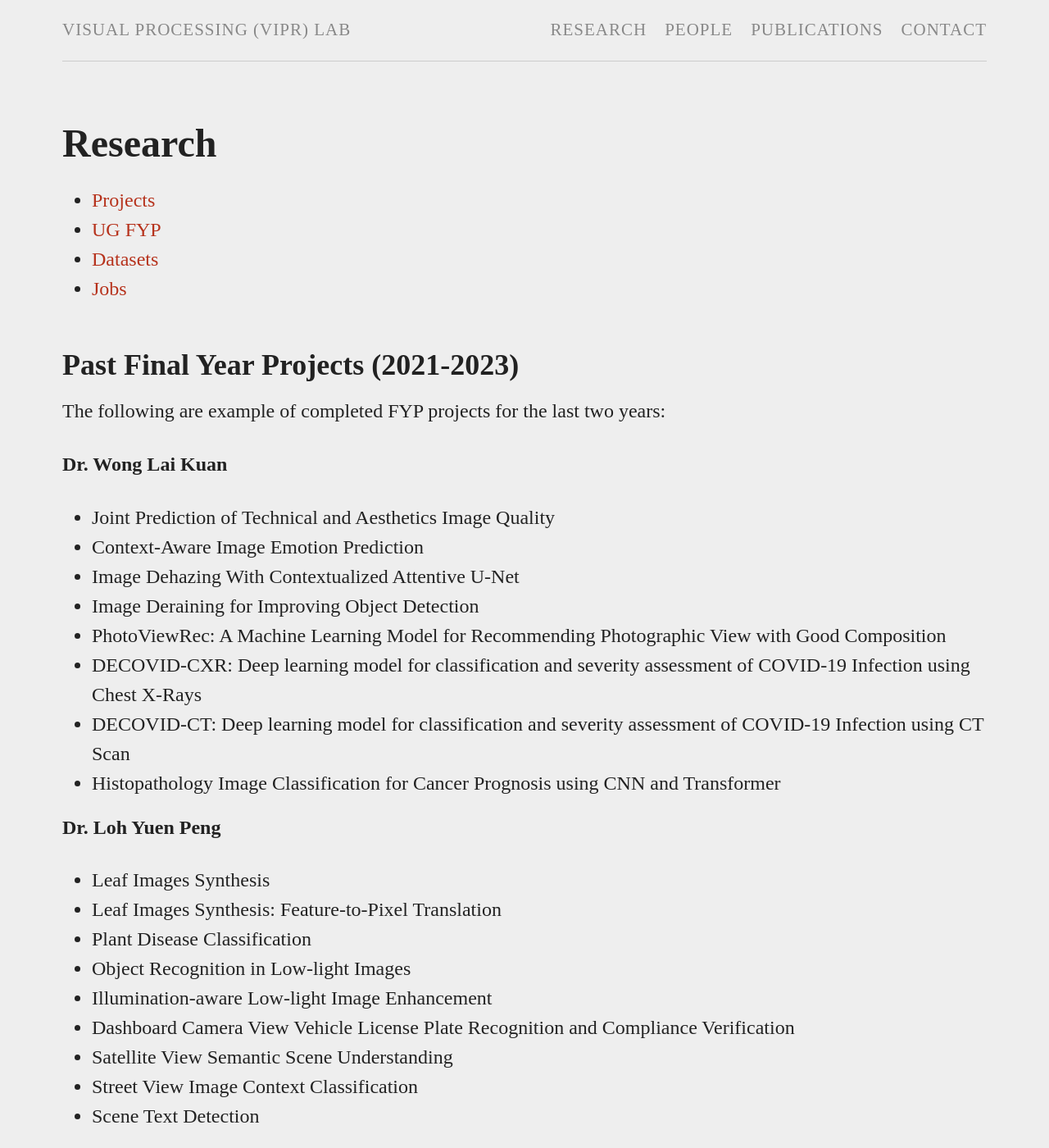
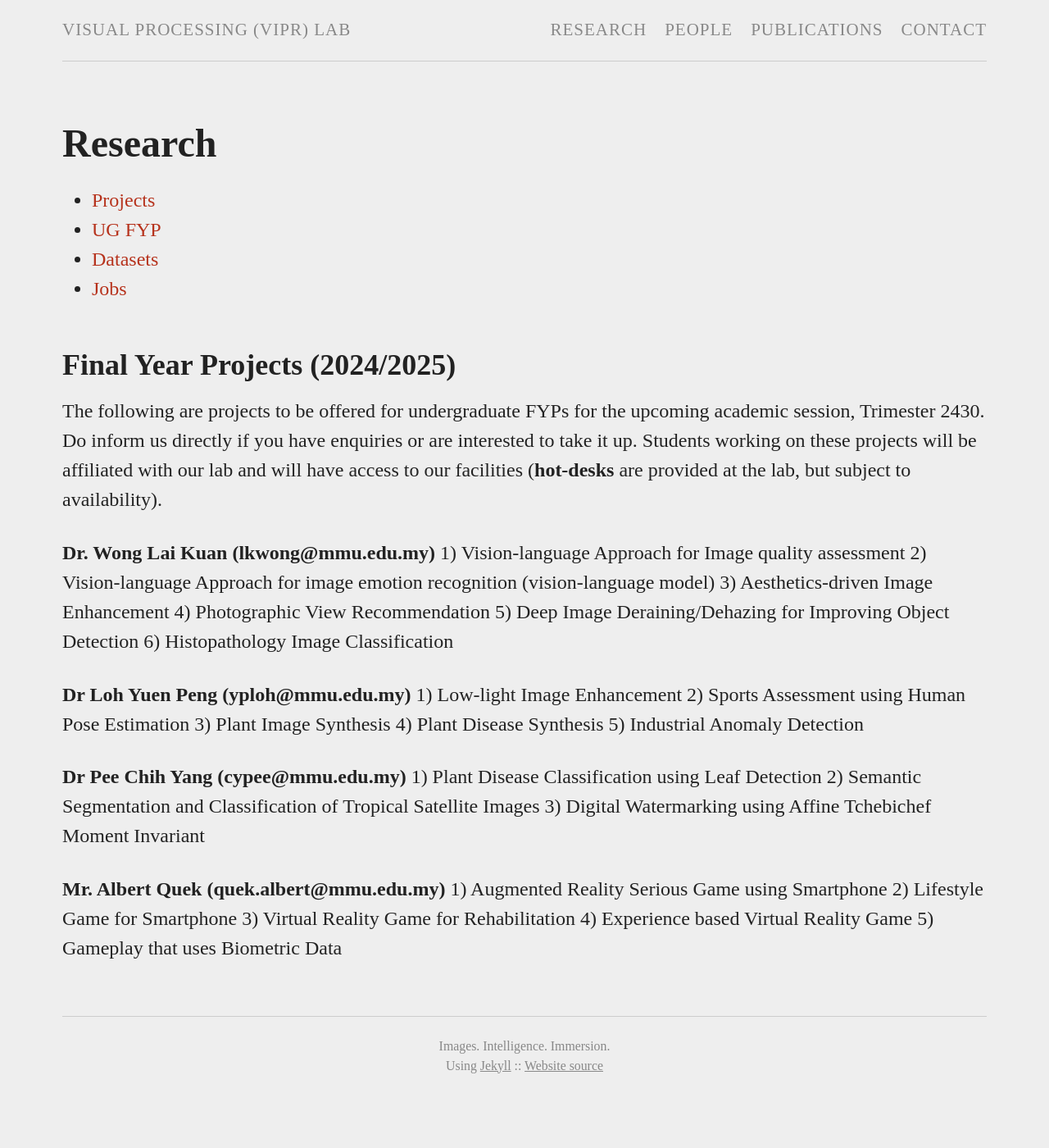
Before and after one commit to viprlab/viprlab.github.io, a Jekyll site: the page built from fyp.md, in a window 1280 px wide and 1400 px high. Shown: the whole window at 82% size. Built offline with Jekyll 4.4.1, drawn with Linux system fonts in a browser that asks for light colours; some of the changed text lies outside the part shown.

Commit message:
Update fyp.md

```diff
--- a/fyp.md
+++ b/fyp.md
@@ -6,44 +6,32 @@ permalink: /research/fyp/
 ---
 {% include nav-research.html  %}
 
-## Past Final Year Projects (2021-2023)
+## Final Year Projects (2024/2025)
+The following are projects to be offered for undergraduate FYPs for the upcoming academic session, Trimester 2430. Do inform us directly if you have enquiries or are interested to take it up. Students working on these projects will be affiliated with our lab and will have access to our facilities (**hot-desks** are provided at the lab, but subject to availability).
 
-The following are example of completed FYP projects for the last two years:
- <!-- The following are projects to be offered for undergraduate FYPs for the upcoming academic session. Do inform us directly if you have enquiries or are interested to take it up. Students working on these projects will be affiliated with our lab and will have access to our facilities (**hot-desks** are provided at the lab, but subject to availability).  -->
+**Dr. Wong Lai Kuan (lkwong@mmu.edu.my)**
+1) Vision-language Approach for Image quality assessment
+2) Vision-language Approach for image emotion recognition (vision-language model)
+3) Aesthetics-driven Image Enhancement
+4) Photographic View Recommendation
+5) Deep Image Deraining/Dehazing for Improving Object Detection
+6) Histopathology Image Classification
 
-**Dr. Wong Lai Kuan**
-- Joint Prediction of Technical and Aesthetics Image Quality
-- Context-Aware Image Emotion Prediction
-- Image Dehazing With Contextualized Attentive U-Net
-- Image Deraining for Improving Object Detection
-- PhotoViewRec: A Machine Learning Model for Recommending Photographic View with Good Composition
-- DECOVID-CXR: Deep learning model for classification and severity assessment of COVID-19 Infection using Chest X-Rays
-- DECOVID-CT: Deep learning model for classification and severity assessment of COVID-19 Infection using CT Scan
-- Histopathology Image Classification for Cancer Prognosis using CNN and Transformer
+**Dr Loh Yuen Peng (yploh@mmu.edu.my)**
+1) Low-light Image Enhancement
+2) Sports Assessment using Human Pose Estimation
+3) Plant Image Synthesis
+4) Plant Disease Synthesis
+5) Industrial Anomaly Detection
 
-**Dr. Loh Yuen Peng**
-- Leaf Images Synthesis
-- Leaf Images Synthesis: Feature-to-Pixel Translation
-- Plant Disease Classification
-- Object Recognition in Low-light Images
-- Illumination-aware Low-light Image Enhancement
-- Dashboard Camera View Vehicle License Plate Recognition and Compliance Verification
-- Satellite View Semantic Scene Understanding
-- Street View Image Context Classification
-- Scene Text Detection
+**Dr Pee Chih Yang (cypee@mmu.edu.my)**
+1) Plant Disease Classification using Leaf Detection
+2) Semantic Segmentation and Classification of Tropical Satellite Images
+3) Digital Watermarking using Affine Tchebichef Moment Invariant
 
-**Dr. Pee Chih Yang**
-- Moment based Handwritten Signature Verification System
-- Moment based Leaf classification System
-- Plant Disease Assessment using Deep Learning
-- Segmentation and Recognition of Plant Disease Leaf in A Complex Environment using a Deep Learning Approach
-- Digital Watermarking using Affine Tchebichef Moment Invariant
-
-**Mr. Albert Quek**
-- Virtual Reality Application Treatment for Trypanophobia
-- Physical Rehabilitation using Virtual Reality
-- Locomotion Gameplay for Virtual Reality Game
-- Immersive Virtual Reality Game that Utilizes Wind Mechanics
-- Escape Room Horror Game
-- RPG Exergame in Virtual Reality
-- Audio Based Controller for Game
+**Mr. Albert Quek (quek.albert@mmu.edu.my)**
+1) Augmented Reality Serious Game using Smartphone
+2) Lifestyle Game for Smartphone
+3) Virtual Reality Game for Rehabilitation
+4) Experience based Virtual Reality Game
+5) Gameplay that uses Biometric Data
```
